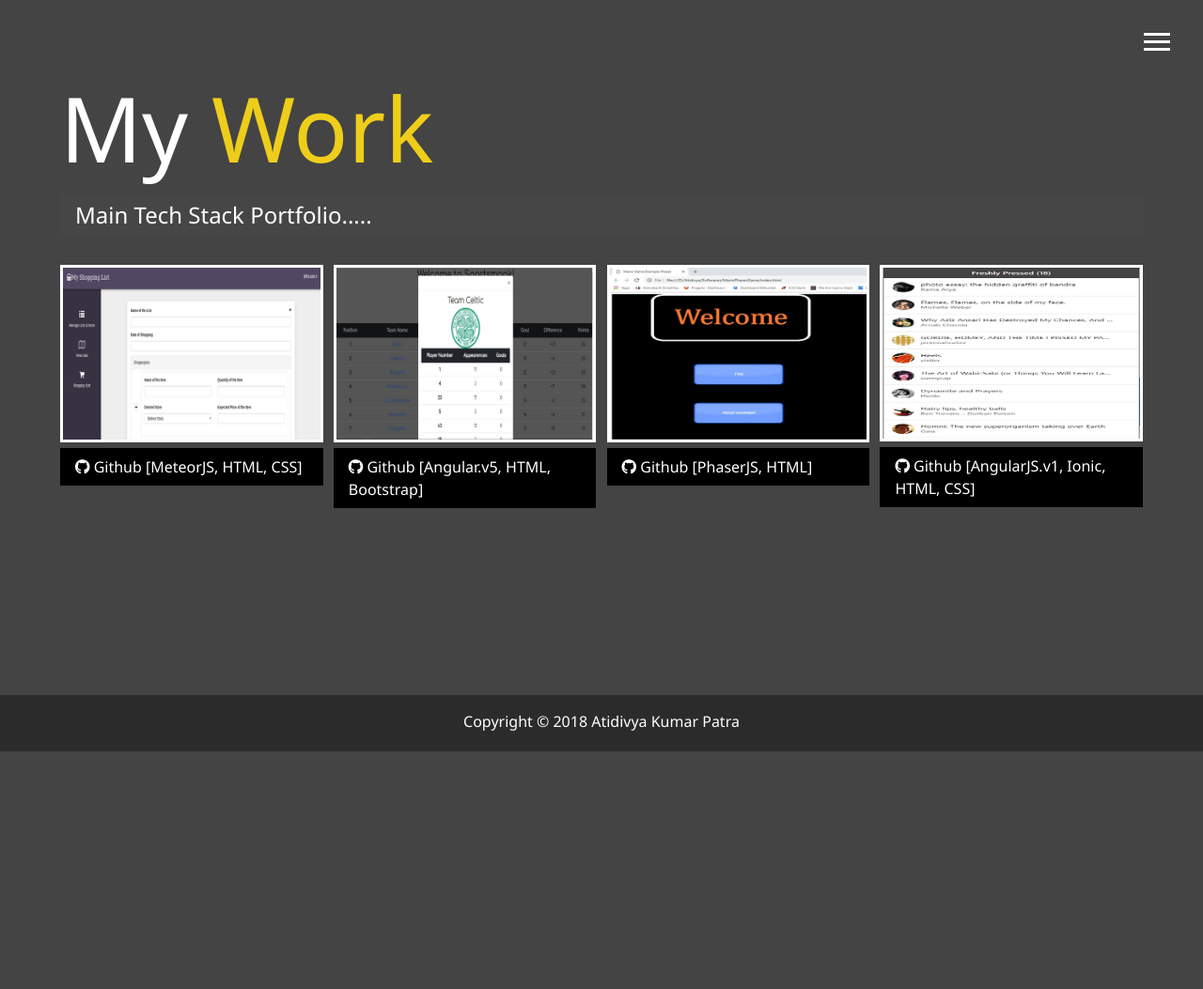
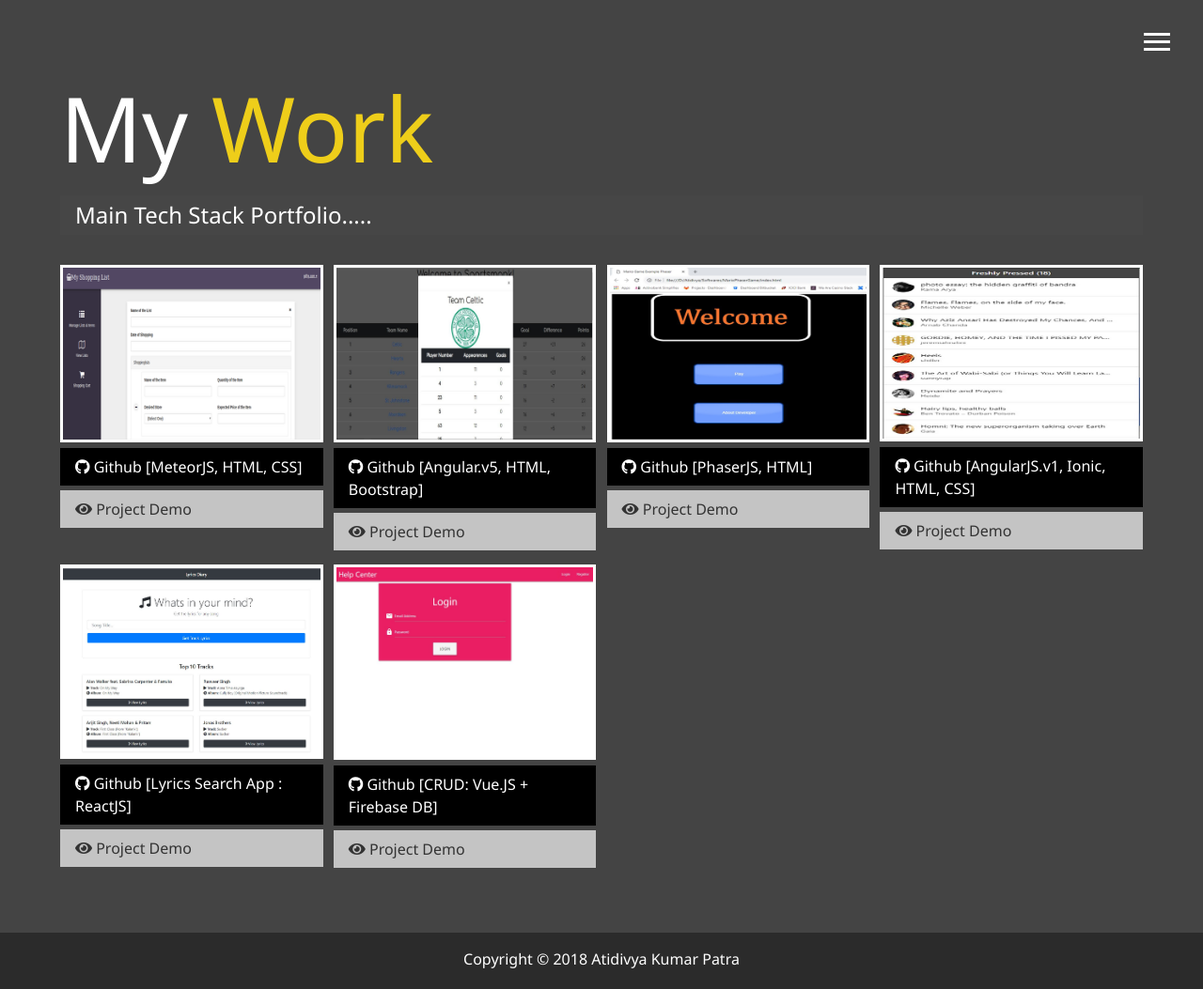
Before and after one commit to atidivya/myStack, a website: page dist/work.html in a window 1280 px wide. Shown: the whole page at 94% size. Before the commit the page ends 800 px from the top, so only its background shows below. Drawn offline with Linux system fonts and the light colour scheme.

Commit message:
portolio update

```diff
--- a/dist/work.html
+++ b/dist/work.html
@@ -60,6 +60,9 @@
                     <a href="https://github.com/atidivya/shoppingList" class="btn-dark">
                             <i class="fab fa-github"></i> Github [MeteorJS, HTML, CSS]
                     </a>
+                    <a href="#" class="btn-light">
+                        <i class="fas fa-eye"></i> Project Demo
+                      </a>
                 </div>
                 <div class="item">
                     <a href="#!">
@@ -68,6 +71,9 @@
                     <a href="https://github.com/atidivya/leaguesStanding" class="btn-dark">
                         <i class="fab fa-github"></i> Github [Angular.v5, HTML, Bootstrap]
                     </a>
+                    <a href="https://atidivya.github.io/leaguesStanding/" class="btn-light">
+                        <i class="fas fa-eye"></i> Project Demo
+                      </a>
                 </div>
                 <div class="item">
                     <a href="#!">
@@ -76,6 +82,9 @@
                     <a href="https://github.com/atidivya/MarioPhaserGame" class="btn-dark">
                         <i class="fab fa-github"></i> Github [PhaserJS, HTML]
                     </a>
+                    <a href="#" class="btn-light">
+                        <i class="fas fa-eye"></i> Project Demo
+                      </a>
                 </div>
                 <div class="item">
                     <a href="#!">
@@ -84,6 +93,31 @@
                     <a href="https://github.com/atidivya/BlogReader_IonicApp" class="btn-dark">
                         <i class="fab fa-github"></i> Github [AngularJS.v1, Ionic, HTML, CSS]
                     </a>
+                    <a href="#" class="btn-light">
+                        <i class="fas fa-eye"></i> Project Demo
+                      </a>
+                </div>
+                <div class="item">
+                    <a href="#!">
+                        <img src="img/projects/5.jpg" alt="Project">
+                    </a>
+                    <a href="https://github.com/atidivya/reactlyricfinder" class="btn-dark">
+                        <i class="fab fa-github"></i> Github [Lyrics Search App : ReactJS]
+                    </a>
+                    <a href="https://atidivya.github.io/reactlyricfinder/" class="btn-light">
+                        <i class="fas fa-eye"></i> Project Demo
+                      </a>
+                </div>
+                <div class="item">
+                    <a href="#!">
+                        <img src="img/projects/6.jpg" alt="Project">
+                    </a>
+                    <a href="https://github.com/atidivya/incidentmanager" class="btn-dark">
+                        <i class="fab fa-github"></i> Github [CRUD: Vue.JS + Firebase DB]
+                    </a>
+                    <a href="https://atidivya.github.io/incidentmanager" class="btn-light">
+                        <i class="fas fa-eye"></i> Project Demo
+                      </a>
                 </div>
             </div>
         </main>
```
Also changed, not shown: dist/img/projects/5.JPG (added), dist/img/projects/6.JPG (added).
